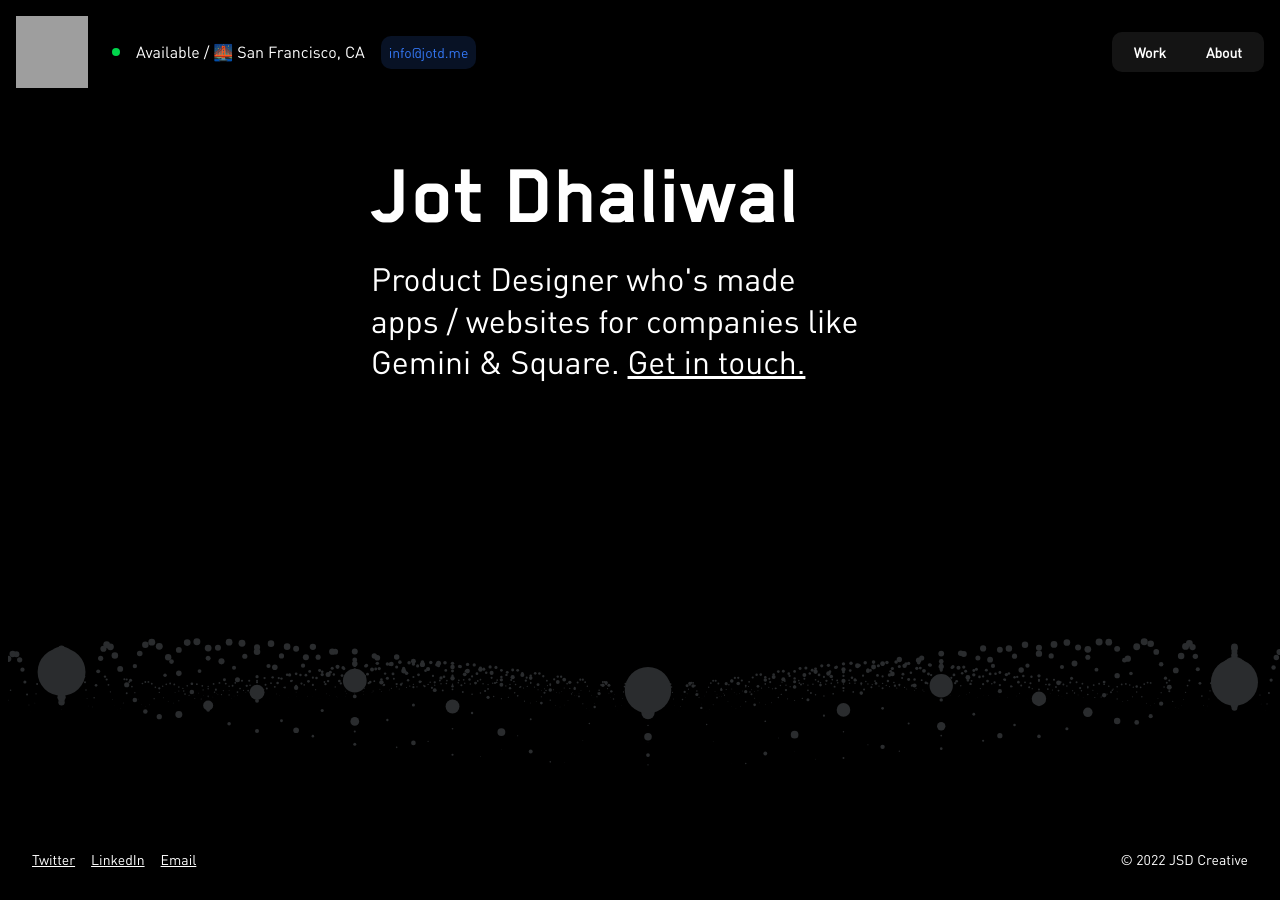
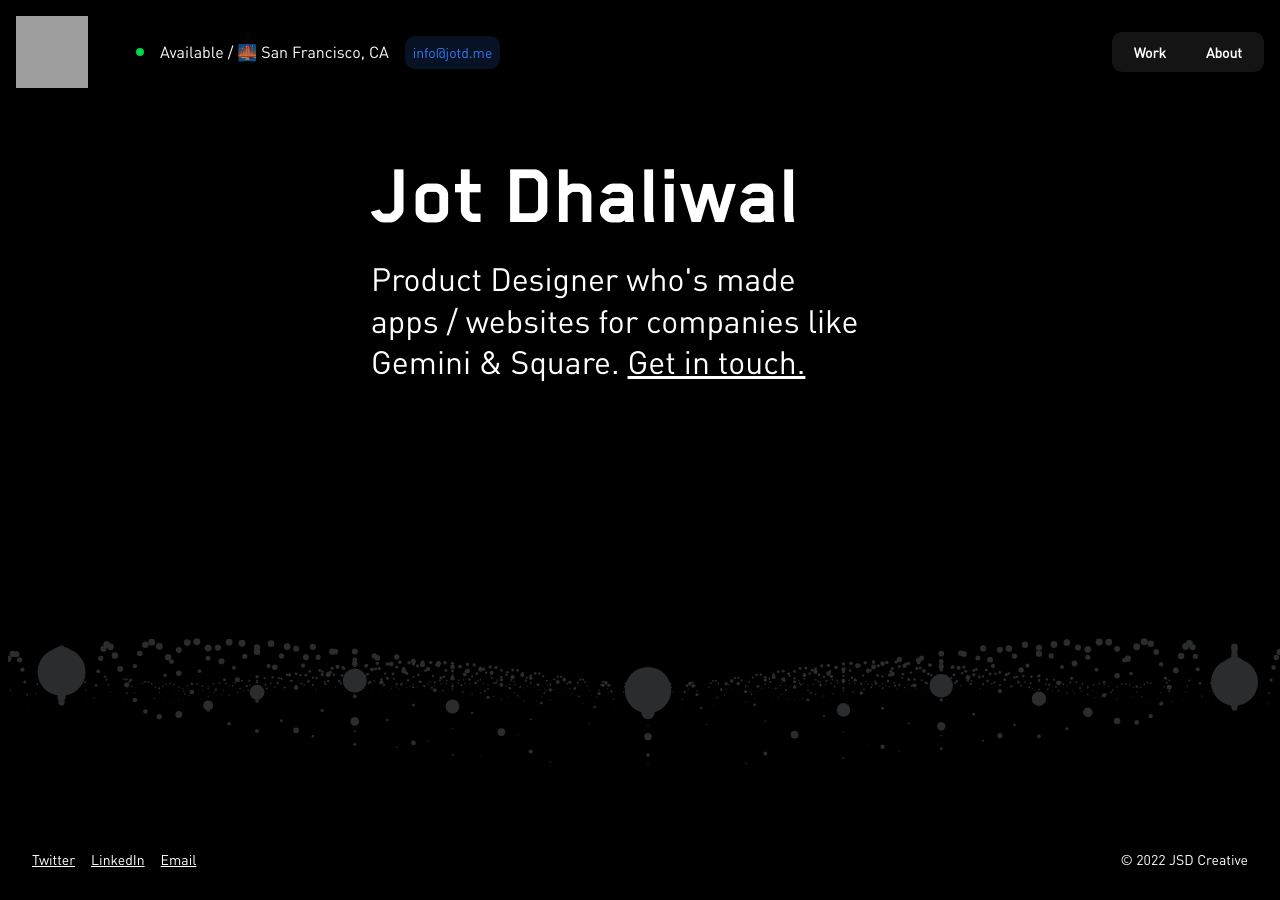
Before and after one commit to jotd/jotd-portfolio, a Jekyll site: the page index.html, which Jekyll copies as it is, in a window 1280 px wide and 900 px high. Built offline with Jekyll 4.4.1, drawn with Linux system fonts in a browser that asks for light colours; grey boxes are pictures that could not be loaded.

Commit message:
Update styles.css

```diff
--- a/css/styles.css
+++ b/css/styles.css
@@ -160,7 +160,7 @@ a {
           flex: 1;
   align-items: center;
   margin-right: 16px;
-  margin-left: 24px;}
+  margin-left: 48px;}
 /* White Dot */
 .dot {
     height: 8px;
```
